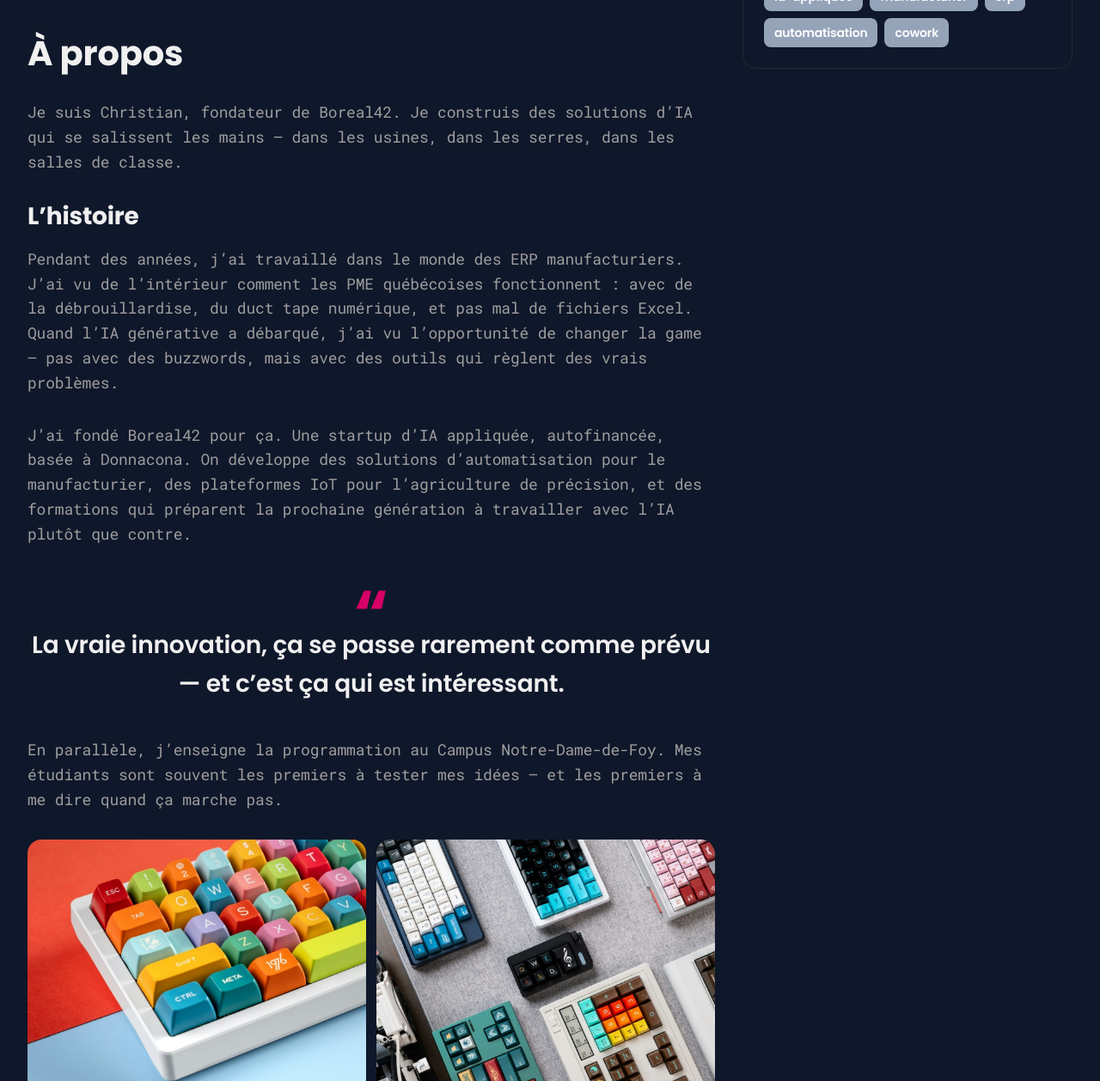
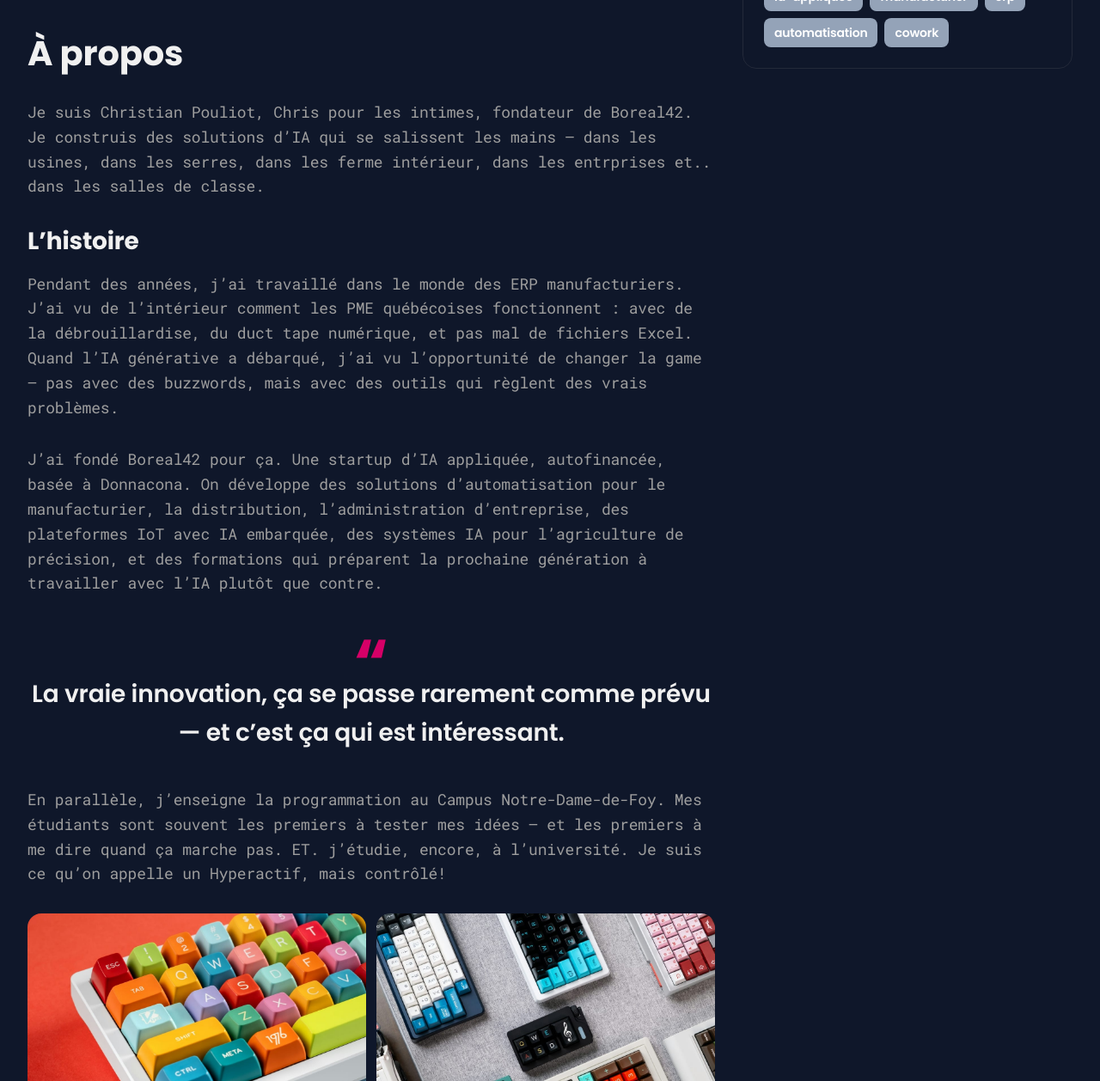
Before and after one commit to boreal42/boreal42.github.io, a Jekyll site: the page built from _pages/about.md, in a window 1280 px wide and 1400 px high, scrolled down 599 px, cut to the strip 142-1400 px from the top of the window. Shown: the whole strip at 86% size. Built offline with Jekyll 4.4.1, drawn with Linux system fonts in a browser that asks for light colours; some of the changed text lies outside the part shown.

Commit message:
Update site and about page content for clarity and detail

```diff
--- a/_data/settings.yml
+++ b/_data/settings.yml
@@ -1,6 +1,6 @@
 #-------------------------------
 # Site Settings
-title: Chris Pouliot @Boreal42
+title: Chris @Boreal42
 description: Mon lab d'idées, où l'IA rencontre le terrain.
 logo: # You can add own logo. For example '/images/logo.png'.
 logo_dark:
@@ -45,7 +45,7 @@ hero:
   enable: true
   hero_avatar: "https://avatars.githubusercontent.com/u/224421206?s=400&u=7265ae8c3ba11fb0dede3616b5732803ad28143f&v=4"
   hero_title: "Lab @Boreal42"
-  hero_subtitle: "Entrepreneur, prof et éternel curieux — je construis des solutions IA qui travaillent pour vrai."
+  hero_subtitle: "Entrepreneur, prof, étudiant et éternel curieux — je construis des solutions IA qui travaillent pour vrai."
   hero_description: |
     Je suis le fondateur de Boreal42, une startup d'IA appliquée née au Québec. Entre la R&D, l'AgriTech et l'enseignement de la programmation, je documente ici mes expérimentations, mes découvertes et mes erreurs. Parce que la vraie innovation, ça se passe rarement comme prévu — et c'est ça qui est intéressant.
   hero_image: /images/homeimage.png
--- a/_pages/about.md
+++ b/_pages/about.md
@@ -5,17 +5,17 @@ permalink: /about/
 image: '/images/photo_blog_christian.png'
 ---
 
-Je suis Christian, fondateur de Boreal42. Je construis des solutions d'IA qui se salissent les mains — dans les usines, dans les serres, dans les salles de classe.
+Je suis Christian Pouliot, Chris pour les intimes, fondateur de Boreal42. Je construis des solutions d'IA qui se salissent les mains — dans les usines, dans les serres, dans les ferme intérieur, dans les entrprises et..  dans les salles de classe.
 
 ## L'histoire
 
 Pendant des années, j'ai travaillé dans le monde des ERP manufacturiers. J'ai vu de l'intérieur comment les PME québécoises fonctionnent : avec de la débrouillardise, du duct tape numérique, et pas mal de fichiers Excel. Quand l'IA générative a débarqué, j'ai vu l'opportunité de changer la game — pas avec des buzzwords, mais avec des outils qui règlent des vrais problèmes.
 
-J'ai fondé Boreal42 pour ça. Une startup d'IA appliquée, autofinancée, basée à Donnacona. On développe des solutions d'automatisation pour le manufacturier, des plateformes IoT pour l'agriculture de précision, et des formations qui préparent la prochaine génération à travailler avec l'IA plutôt que contre.
+J'ai fondé Boreal42 pour ça. Une startup d'IA appliquée, autofinancée, basée à Donnacona. On développe des solutions d'automatisation pour le manufacturier, la distribution, l'administration d'entreprise, des plateformes IoT avec IA embarquée, des systèmes IA pour l'agriculture de précision, et des formations qui préparent la prochaine génération à travailler avec l'IA plutôt que contre.
 
 > La vraie innovation, ça se passe rarement comme prévu — et c'est ça qui est intéressant.
 
-En parallèle, j'enseigne la programmation au Campus Notre-Dame-de-Foy. Mes étudiants sont souvent les premiers à tester mes idées — et les premiers à me dire quand ça marche pas.
+En parallèle, j'enseigne la programmation au Campus Notre-Dame-de-Foy. Mes étudiants sont souvent les premiers à tester mes idées — et les premiers à me dire quand ça marche pas. ET. j'étudie, encore, à l'université. Je suis ce qu'on appelle un Hyperactif, mais contrôlé!
 
 <div class="gallery-box">
   <div class="gallery gallery-columns-2">
```
Also changed, not shown: _posts/2026-02-13-cowork-connector-hub.md (+1 -1 lines).
